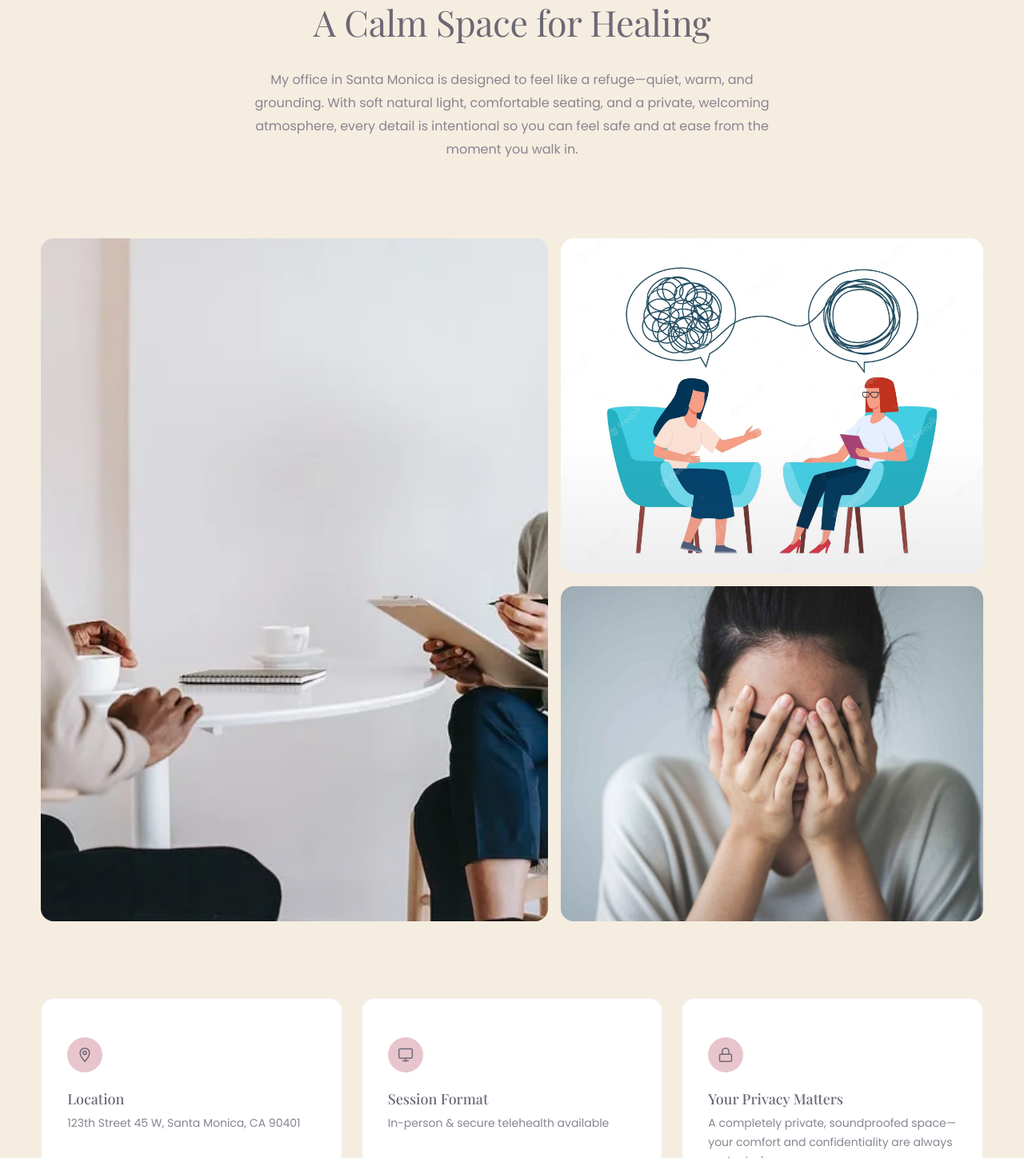
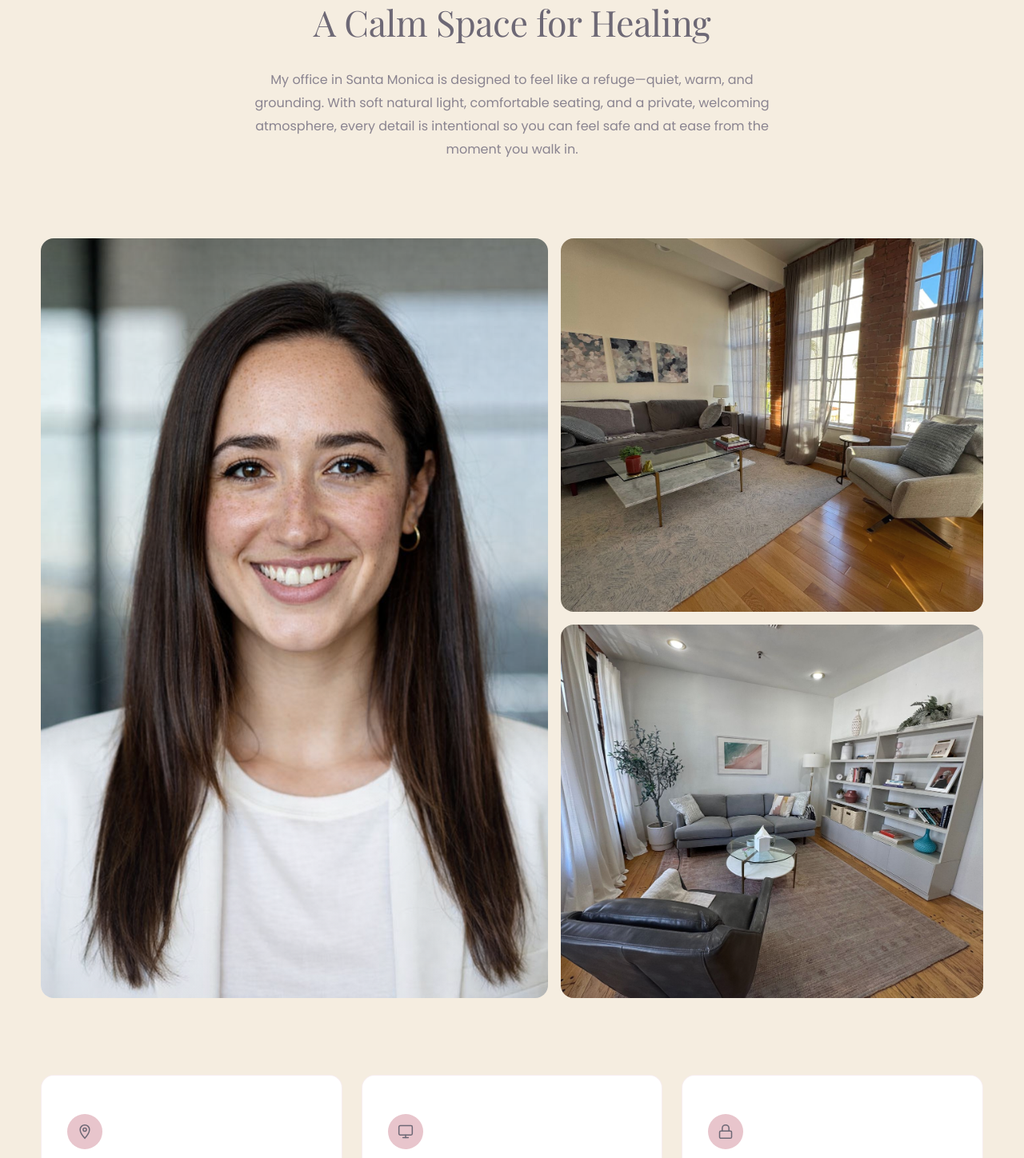
Before and after one commit to k10-ketan/growuphard, a Next.js app: page / in a window 1280 px wide. Shown: the part 5606-7054 px from the top of the page at 80% size. Built offline with nearby package versions, Linux system fonts and the light colour scheme.

Commit message:
hover ki mkc

```diff
--- a/app/components/OurOffice/OurOffice.module.css
+++ b/app/components/OurOffice/OurOffice.module.css
@@ -76,10 +76,10 @@
     transition: transform var(--transition-slow);
 }
 
-.galleryMain:hover .galleryImage,
+/* .galleryMain:hover .galleryImage,
 .gallerySecondary:hover .galleryImage {
     transform: scale(1.04);
-}
+} */
 
 /* Subtle overlay on hover */
 .galleryMain::after,
@@ -109,10 +109,10 @@
     transition: box-shadow var(--transition-normal), transform var(--transition-normal);
 }
 
-.card:hover {
+/* .card:hover {
     box-shadow: var(--shadow-md);
     transform: translateY(-3px);
-}
+} */
 
 .cardIcon {
     width: 44px;
--- a/app/data/siteContent.ts
+++ b/app/data/siteContent.ts
@@ -193,15 +193,15 @@ export const ourOffice = {
   ],
   images: [
     {
-      src: "/grow/faq.webp",
+      src: "/grow/Dr. Maya Reynolds.png",
       alt: "Cozy therapy office with warm lighting",
     },
     {
-      src: "/grow/therapist.jpg",
+      src: "/grow/office1.jpeg",
       alt: "Comfortable seating area in the counseling space",
     },
     {
-      src: "/grow/2 main.jpg",
+      src: "/grow/office2.jpeg",
       alt: "Calm, natural-light-filled office environment",
     },
   ],
```
